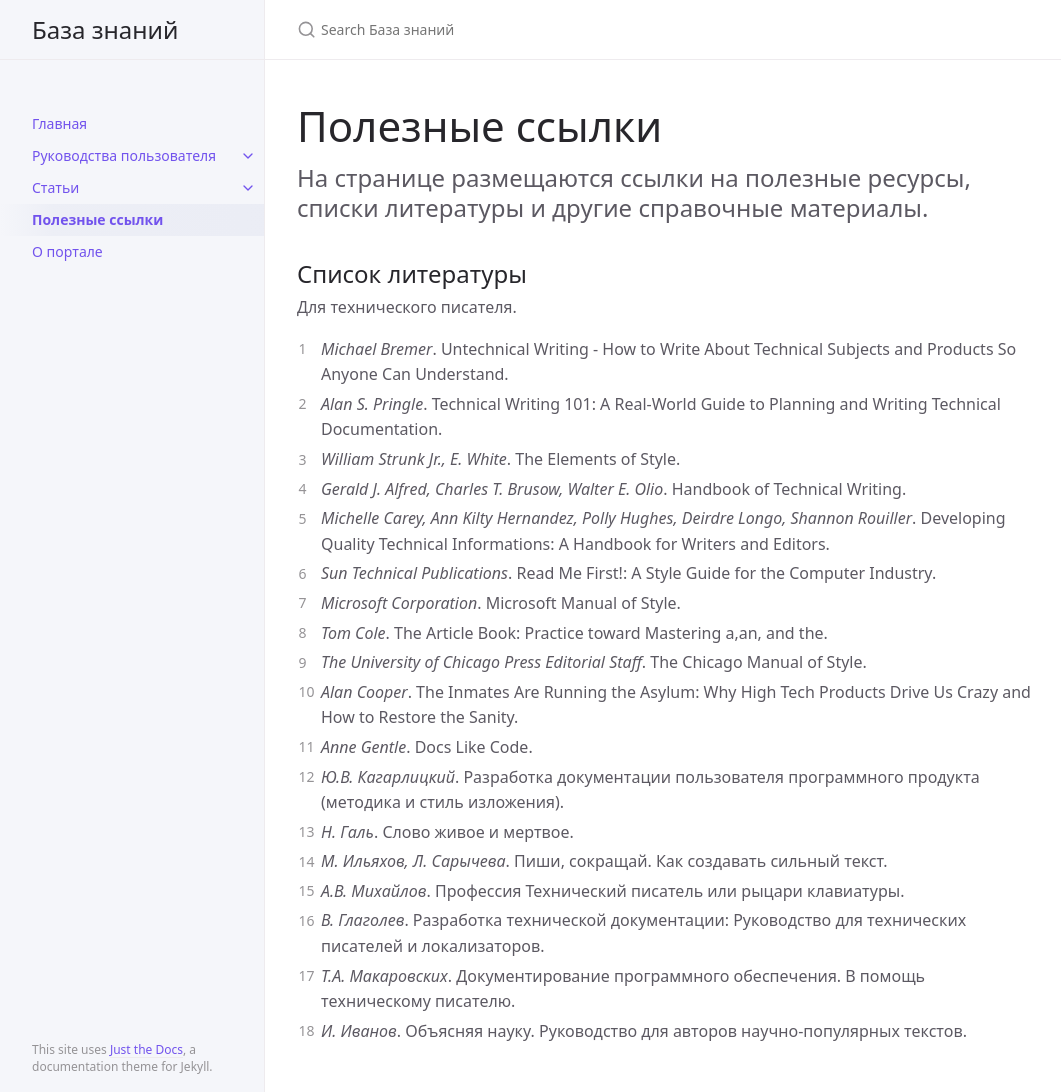
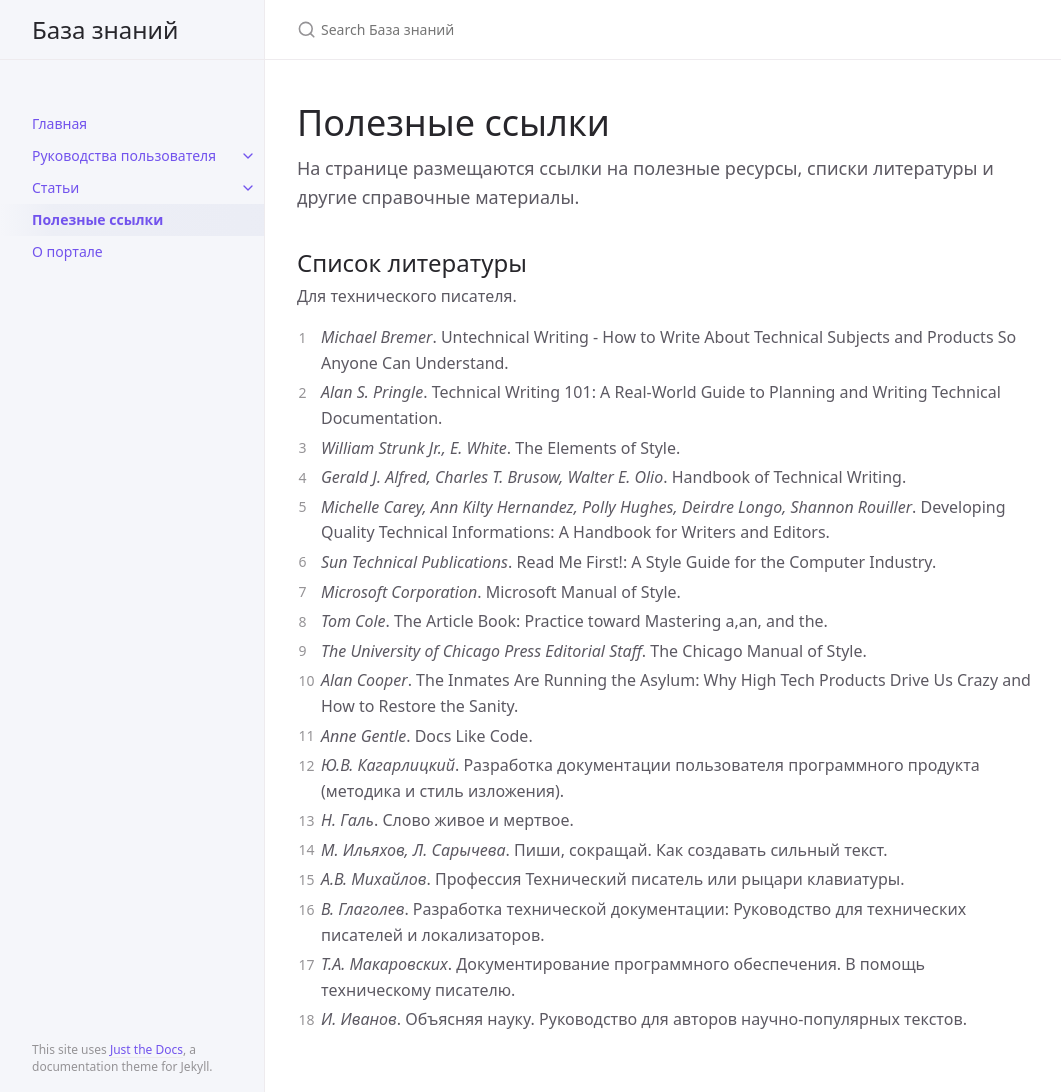
Before and after one commit to sergey-pixel/jekyll-azure-static, a Jekyll site: the page built from links.md, in a window 1280 px wide and 1092 px high. Shown: the whole window, without its empty margins (107-1168 px from the left). Built offline with Jekyll 4.4.1, drawn with Linux system fonts in a browser that asks for light colours.

Commit message:
edit links

```diff
--- a/links.md
+++ b/links.md
@@ -6,9 +6,8 @@ permalink: /links
 ---
 
 # Полезные ссылки
-{: .fs-9 }
 На странице размещаются ссылки на полезные ресурсы, списки литературы и другие справочные материалы.
-{: .fs-6 .fw-300 }
+{: .fs-5 .fw-300 }
 
 ## Список литературы
 Для технического писателя.
```
